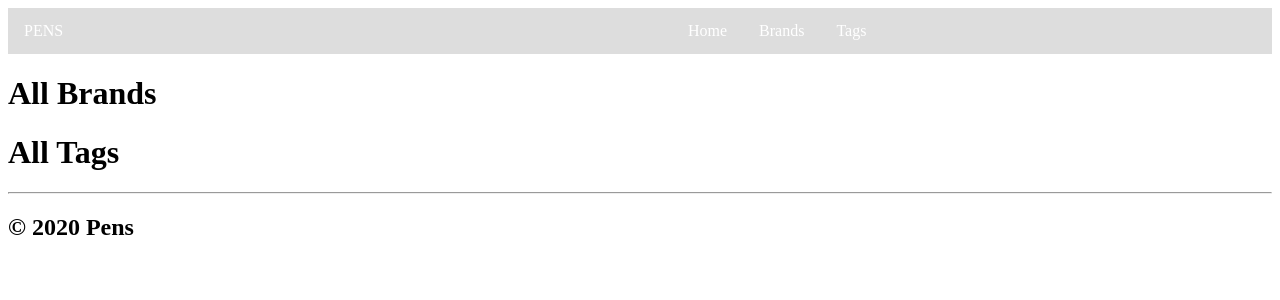
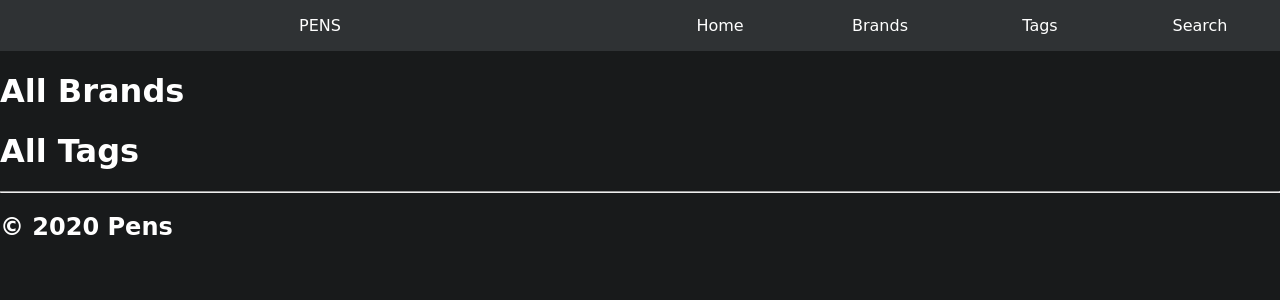
Before and after one commit to FarzadHayat/internet-pen-database, a Flask app: template templates/home.html in a window 1280 px wide. Shown: the top 300 px of the page. Run offline with Flask 2, Linux system fonts and the light colour scheme; the template is opened without the code that fills it, so the values that code supplies are empty; parts of the project's set-up code (start-up, migrations or seed data) failed here and were passed over.

Commit message:
Redesigned header and navbar. Added new font family called cursive.

```diff
--- a/static/css/style.css
+++ b/static/css/style.css
@@ -1,47 +1,57 @@
-/* header */
-/* css for title */
-header li{
-    width: 50%;
-    text-align: center;
-    color: white;
-    padding: 14px 16px;
-}
-
-/* css for navbar table */
-ul{
-    list-style-type: none;
+/* header and navbar */
+#navbar{
     margin: 0;
     padding: 0;
     overflow: hidden;
-    background-color: #dddddd;
+    background-color: #2f3234;
+    display: flex;
+    text-align: center;
 }
 
-/* css for navbar list */
-ul li{
-    display: flex;
-    float: left;
+/* header */
+header{
+    width: 50%;
 }
 
-/* css for navbar links */
-ul li a{
-    display: block;
-    text-align: center;
-    color: white;
-    padding: 14px 16px;
-    text-decoration: none;
+/* navbar */
+nav{
+    width: 50%;
 }
 
-/* highlight page on mouse hover */
-ul nav li a:hover{
+/* navbar links */
+nav a{
+    float: left;
+    padding: 1rem 0;
+    width: 25%;
+}
+
+/* highlight navbar page link on mouse hover */
+nav a:hover{
     background-color: #111111;
 }
 
-/* highlight the current active link */
-ul nav li a .active{
+/* highlight the current active navbar link */
+nav a .active{
     background-color: #4CAF50;
 }
 
-/* smooth scrolling */
+/* smooth scrolling for anchor links */
 html{
-    scroll-behavior:smooth
+    scroll-behavior: smooth;
 }
+
+/* entire website */
+body{
+    background-color: #181a1b;
+    color: white;
+    margin: 0;
+    font-family: cursive;
+    /* font-family: 'Trebuchet MS', 'Lucida Sans Unicode', 'Lucida Grande', 'Lucida Sans', Arial, sans-serif; */
+    /* font-family: 'Gill Sans', 'Gill Sans MT', Calibri, 'Trebuchet MS', sans-serif; */
+}
+
+/* all links */
+a{
+    text-decoration: none;
+    color: white;
+}
--- a/templates/all_brands.html
+++ b/templates/all_brands.html
@@ -1,4 +1,4 @@
 <h1 id = "brands">All Brands</h1>
 {% for brand in brands %}
-<p><a href="/brand/{{ brand.id }}">{{ brand.name }}</a></p>
+<p>.<br>.<br><a href="/brand/{{ brand.id }}">{{ brand.name }}</a><br>.<br>.</p>
 {% endfor %}
--- a/templates/all_tags.html
+++ b/templates/all_tags.html
@@ -1,4 +1,4 @@
 <h1 id = "tags">All Tags</h1>
 {% for tag in tags %}
-<p><a href="/tag/{{ tag.id }}">{{ tag.name }}</a></p>
+<p>.<br>.<br><a href="/tag/{{ tag.id }}">{{ tag.name }}</a><br>.<br>.</p>
 {% endfor %}
--- a/templates/nav.html
+++ b/templates/nav.html
@@ -1,11 +1,12 @@
 
-<ul>
+<div id="navbar">
     <header>
-        <li>PENS</li>
+        <p>PENS</p>
     </header>
     <nav>
-        <li><a href = "/">Home</a></li><!-- scroll to the top -->
-        <li><a href = "/#brands">Brands</a></li><!-- directs user to the all brands page -->
-        <li><a href = "/#tags">Tags</a></li><!-- directs user to the all tags page -->
+        <a href ="/">Home</a><!-- scroll to the top -->
+        <a href ="/#brands">Brands</a><!-- directs user to the all brands page -->
+        <a href ="/#tags">Tags</a><!-- directs user to the all tags page -->
+        <a href="">Search</a>
     </nav>
-</ul>
+</div>
```
